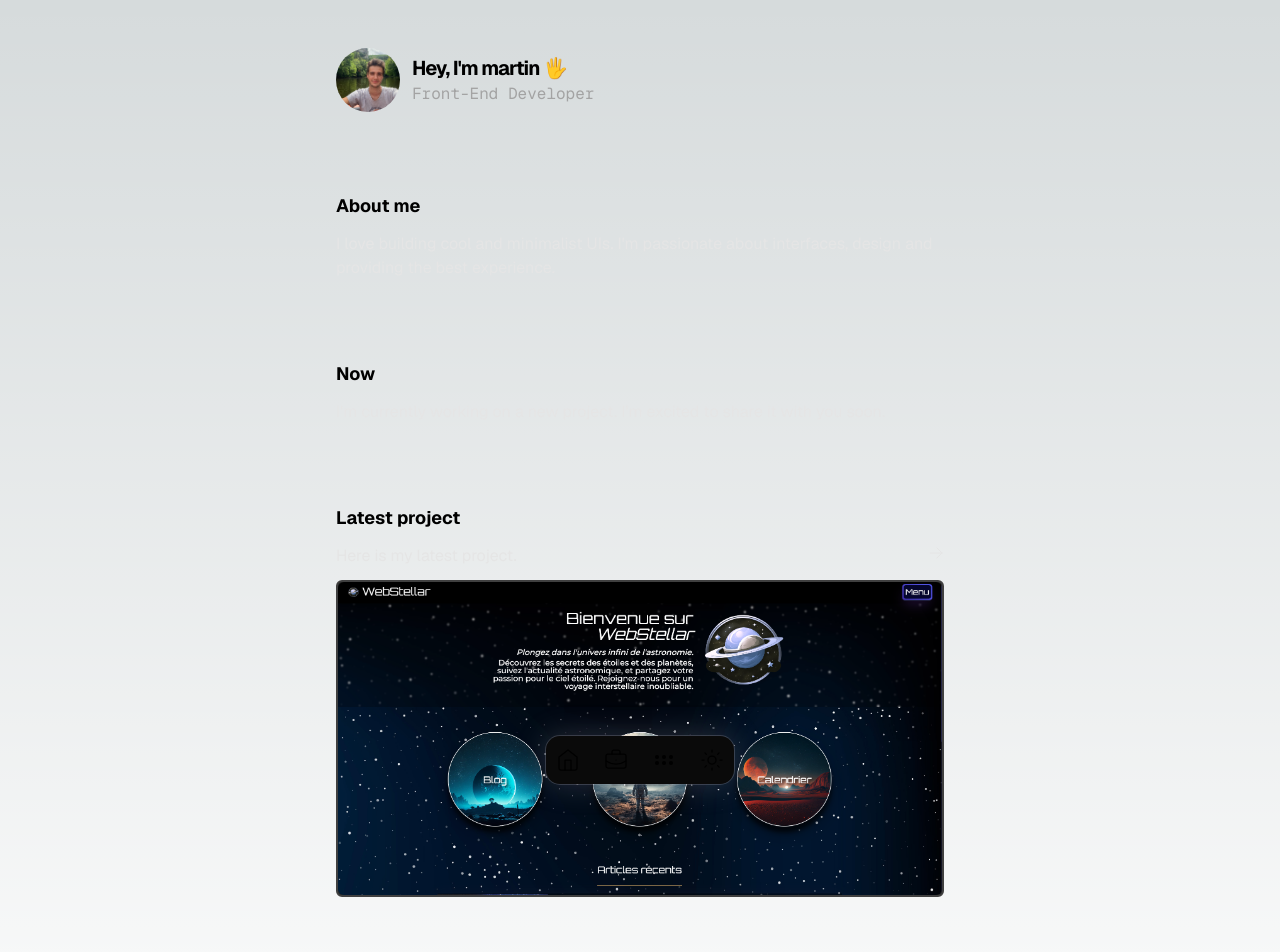
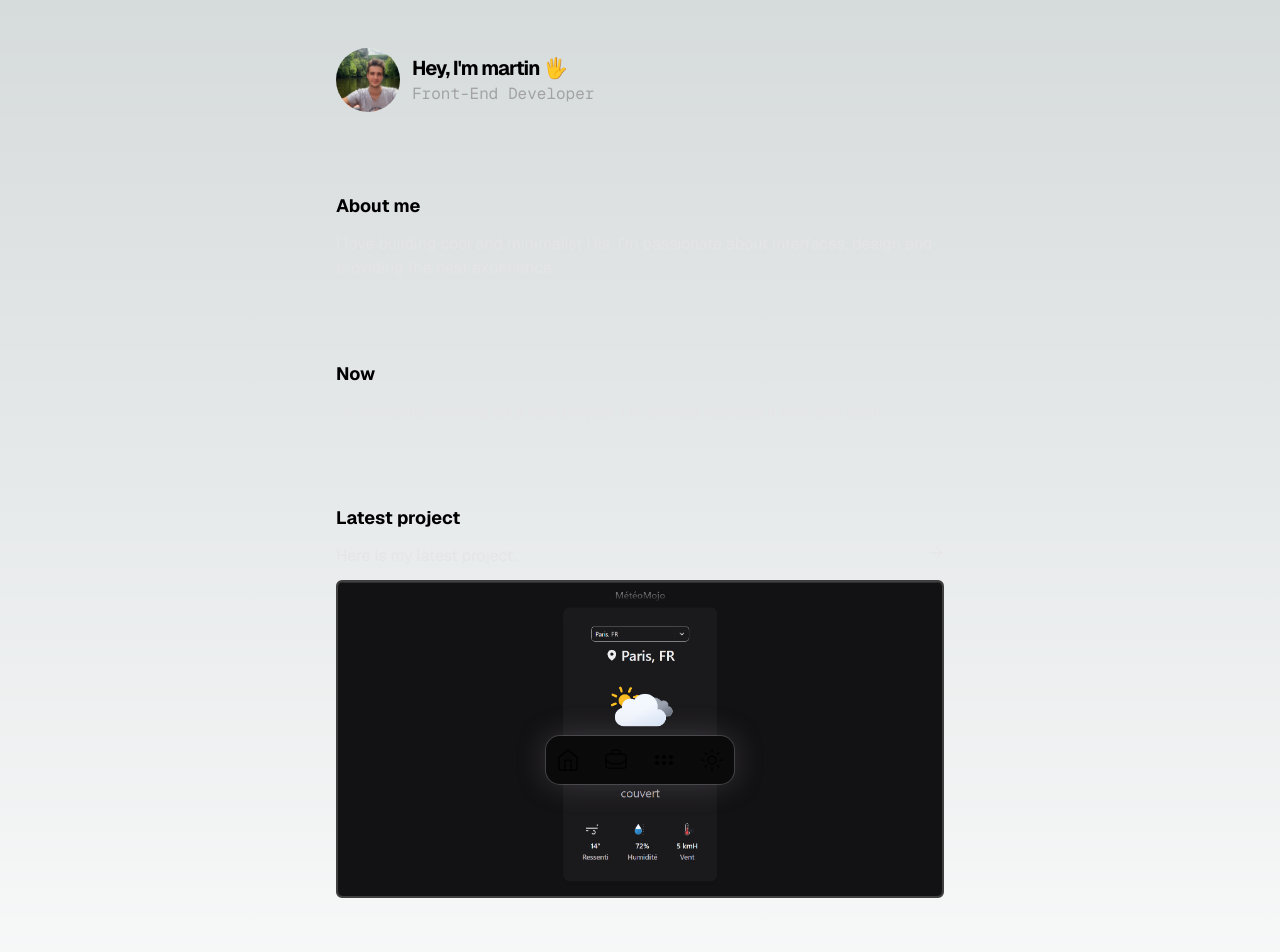
Before and after one commit to Martin-Rouault/NextJSPortfolio, a Next.js app: page / in a window 1280 px wide. Shown: the top 952 px of the page. Built offline with nearby package versions, Linux system fonts and the light colour scheme.

Commit message:
Refactor PictureBackground component to use new image source

```diff
--- a/app/ui/projects/projectLatest/projectLates.tsx
+++ b/app/ui/projects/projectLatest/projectLates.tsx
@@ -26,7 +26,7 @@ export default function ProjectLatest() {
           </button>
         </Link>
       </div>
-      <PictureBackground imageSrc="/webstellar.png" />
+      <PictureBackground imageSrc="/meteomojo.png" />
     </div>
   );
 }
--- a/app/ui/projects/projectSingle/projectSingle.tsx
+++ b/app/ui/projects/projectSingle/projectSingle.tsx
@@ -1,5 +1,6 @@
 import Link from "next/link";
-import PictureBackground from "@/app/ui/pictureBackground/pictureBackground";3
+import PictureBackground from "@/app/ui/pictureBackground/pictureBackground";
+3;
 
 export default function ProjectSingle({
   project_name,
@@ -12,17 +13,17 @@ export default function ProjectSingle({
   content_3,
   image_path,
 }: {
-  project_name: string,
-  description: string,
-  title_1: string,
-  content_1: string,
-  title_2: string,
-  content_2: string,
-  title_3: string,
-  content_3: string,
-  image_path: string,
+  project_name: string;
+  description: string;
+  title_1: string;
+  content_1: string;
+  title_2: string;
+  content_2: string;
+  title_3: string;
+  content_3: string;
+  image_path: string;
 }) {
-console.log({image_path});
+  console.log({ image_path });
 
   return (
     <>
@@ -70,7 +71,7 @@ console.log({image_path});
           </a>
         </div>
         <p className="text-neutral-400 mb-12">{description}</p>
-        <PictureBackground imageSrc={`/${image_path}`} />
+        {image_path && <PictureBackground imageSrc={`/${image_path}`} />}
         <div className="mt-12 flex flex-col">
           <p className="text-lg mb-3 font-semibold">{title_1}</p>
           <p className="text-neutral-400 mb-6">{content_1}</p>
```
